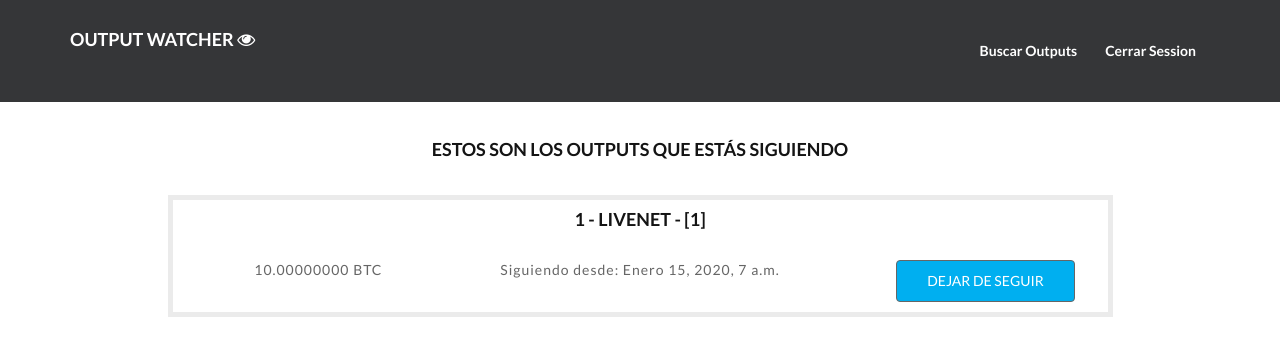
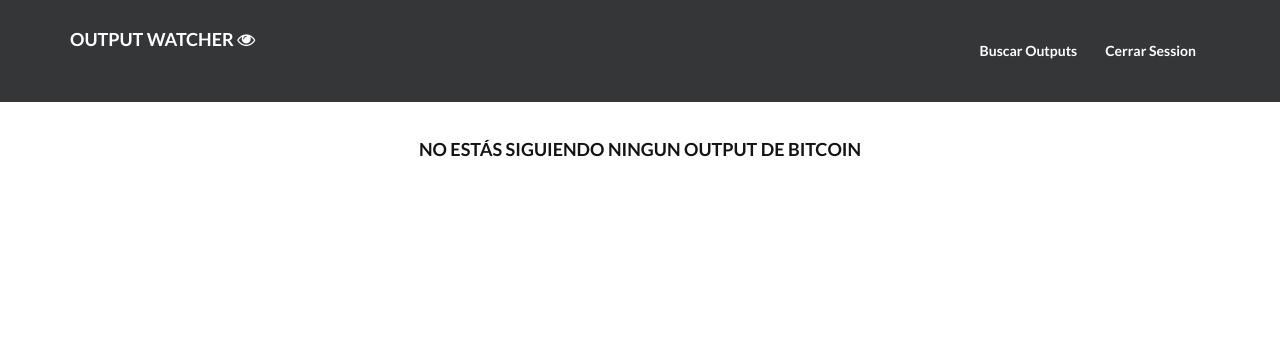
Before and after one commit to pablfern/outputwatcher, a Django app: page /following-outputs/ in a window 1280 px wide. Shown: the top 362 px of the page. Run offline with Django 3.2, Linux system fonts and the light colour scheme; a user stored in the database is signed in; tables that the repository leaves empty hold one stand-in row (values such as "Sample post"); parts of the project's set-up code (start-up, migrations or seed data) failed here and were passed over; some libraries are stand-ins or nearby versions.

Commit message:
Adjust following html to show new outputs and old ones

```diff
--- a/web/templates/web/outputs/following_outputs.html
+++ b/web/templates/web/outputs/following_outputs.html
@@ -11,13 +11,14 @@
 {% block content %}
 	<section id="pricing_sec">
 		<div class="container">
+			{% if following_spent %}
 				<div class="row">
 					<div class="col-lg-12 col-md-12 col-sm-12 col-xs12 ">
 						<div class="title_sec">
-						<h1>Estos son los outputs que estás siguiendo</h1>
+							<h1>Últimos outpus utilizados</h1>
 						</div>
 					</div>
-				{% for following in following_outputs %}
+					{% for following in following_spent %}
 					<div class="col-lg-10 col-md-10 col-sm-10 col-md-offset-1 ">
 						<div class="sngl_pricing">
 							<h5>{{ following.output.transaction }} - [{{ following.output.index}}]</h5>
@@ -30,13 +31,76 @@
 									<p>Siguiendo desde: {{ following.creation_date }}</p>
 								</div>
 								<div class="col-lg-2 col-md-2 col-sm-2 col-md-offset-1">
-								<a href="{% url 'cancel-output' following_id=following.id %}" class="btn pricing_btn">Dejar de seguir</a>
+									<a href="{% url 'confirm-output' following_id=following.id %}" class="btn pricing_btn">Visto</a>
 								</div>
 							</div>
 						</div>
 					</div>
 					{% endfor %}
 				</div>
+			{% endif %}
+			<div class="row">
+				{% if following %}
+					<div class="col-lg-12 col-md-12 col-sm-12 col-xs12 ">
+						<div class="title_sec">
+							<h1>Estos son los outputs que estás siguiendo</h1>
+						</div>
+					</div>
+					{% for follow in following %}
+					<div class="col-lg-10 col-md-10 col-sm-10 col-md-offset-1 ">
+						<div class="sngl_pricing">
+							<h5>{{ follow.output.transaction }} - [{{ follow.output.index}}]</h5>
+							<br>
+							<div class="row">
+								<div class="col-lg-4 col-md-4 col-sm-4">
+									<p>{{ follow.output.amount }} BTC</p>
+								</div>
+								<div class="col-lg-4 col-md-4 col-sm-4">
+									<p>Siguiendo desde: {{ follow.creation_date }}</p>
+								</div>
+								<div class="col-lg-2 col-md-2 col-sm-2 col-md-offset-1">
+									<a href="{% url 'cancel-output' following_id=follow.id %}" class="btn pricing_btn">Dejar de seguir</a>
+								</div>
+							</div>
+						</div>
+					</div>
+					{% endfor %}
+				{% else %}
+					<div class="col-lg-12 col-md-12 col-sm-12 col-xs12 ">
+						<div class="title_sec">
+							<h1>No estás siguiendo ningun output de bitcoin</h1>
+						</div>
+					</div>
+				{% endif %}
+			</div>
+			{% if following_spent_confirmed %}
+				<div class="row">
+					<div class="col-lg-12 col-md-12 col-sm-12 col-xs12 ">
+						<div class="title_sec">
+							<h1>Outputs ya utilizados</h1>
+						</div>
+					</div>
+					{% for following in following_spent_confiemd %}
+					<div class="col-lg-10 col-md-10 col-sm-10 col-md-offset-1 ">
+						<div class="sngl_pricing">
+							<h5>{{ following.output.transaction }} - [{{ following.output.index}}]</h5>
+							<br>
+							<div class="row">
+								<div class="col-lg-4 col-md-4 col-sm-4">
+									<p>{{ following.output.amount }} BTC</p>
+								</div>
+								<div class="col-lg-4 col-md-4 col-sm-4">
+									<p>Siguiendo desde: {{ following.creation_date }}</p>
+								</div>
+								<div class="col-lg-2 col-md-2 col-sm-2 col-md-offset-1">
+									<a href="{% url 'confirm-output' following_id=following.id %}" class="btn pricing_btn">Cerrar</a>
+								</div>
+							</div>
+						</div>
+					</div>
+					{% endfor %}
+				</div>
+			{% endif %}
 		</div>
 	</section>
 <!-- End pricing Section -->
--- a/web/urls.py
+++ b/web/urls.py
@@ -13,5 +13,6 @@ urlpatterns = patterns(
     url(r'^search-output/$', 'web.views.search_output', name="search-output"),
     url(r'^add-output/$', 'web.views.add_output', name="add-output"),
     url(r'^following-outputs/$', 'web.views.following_outputs', name="following-outputs"),
-	url(r'^cancel-outputs/(?P<following_id>[0-9]+)/$', 'web.views.cancel_output', name="cancel-output")
+	url(r'^cancel-output/(?P<following_id>[0-9]+)/$', 'web.views.cancel_output', name="cancel-output"),
+    url(r'^confirm-output/(?P<following_id>[0-9]+)/$', 'web.views.confirm_output', name="confirm-output"),
 )
--- a/web/views.py
+++ b/web/views.py
@@ -50,8 +50,14 @@ def logout(request):
 def following_outputs(request):
     request.session.pop('txid', None)
     request.session.pop('network', None)
-    following_outputs = FollowingOutputs.objects.filter(user=request.user).order_by('-creation_date')
-    return render(request, 'web/outputs/following_outputs.html', {'following_outputs': following_outputs,})
+    following = FollowingOutputs.objects.filter(user=request.user, status='watching').order_by('-creation_date')
+    following_spent = FollowingOutputs.objects.filter(user=request.user, status='notified').order_by('-creation_date')
+    following_spent_confirmed = FollowingOutputs.objects.filter(user=request.user, status='confirmed').order_by('-creation_date')
+    return render(request,
+                  'web/outputs/following_outputs.html',
+                  {'following': following,
+                   'following_spent': following_spent,
+                   'following_spent_confirmed': following_spent_confirmed,})
 
 
 @login_required
@@ -141,3 +147,14 @@ def cancel_output(request, following_id):
         return redirect('following-outputs')
     except Exception:
         raise Http404
+
+
+@login_required
+def confirm_output(request, following_id):
+    try:
+        following = FollowingOutputs.objects.get(user=request.user, id=following_id)
+        following.status = 'confirmed'
+        following.save()
+        return redirect('following-outputs')
+    except Exception:
+        raise Http404
```
Lines whose indentation alone changed are shown as unchanged.
